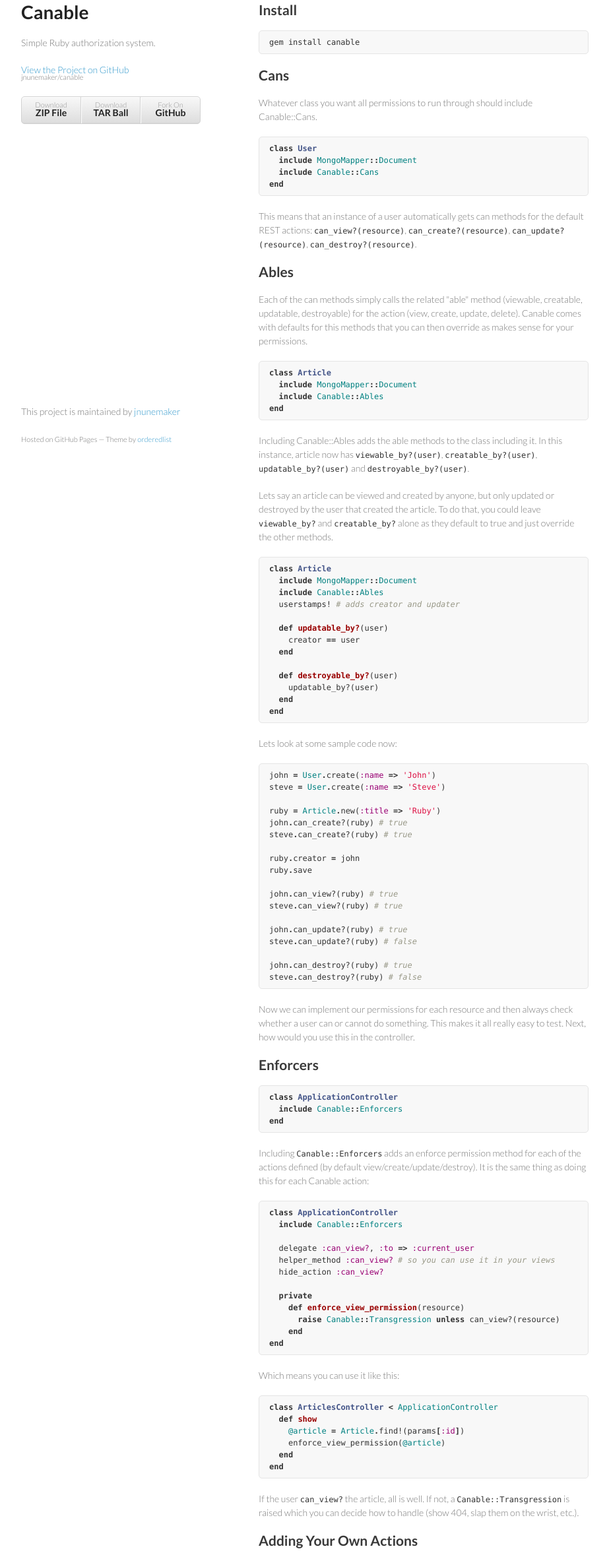
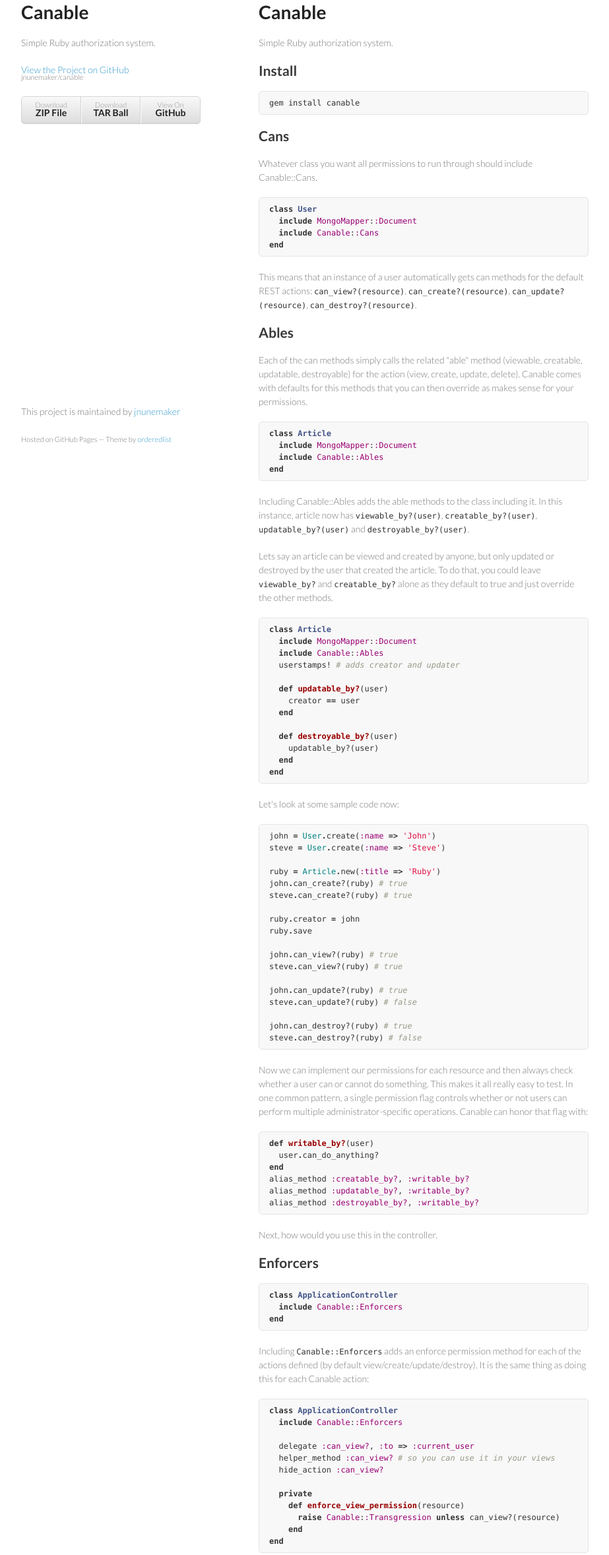
Before and after one commit to jnunemaker/canable, a plain HTML site: page index.html in a window 1280 px wide. Shown: the part 55-2412 px from the top of the page at 66% size, without its empty margins (178-1101 px from the left). Drawn offline with Linux system fonts and the light colour scheme.

Commit message:
Create gh-pages branch via GitHub

```diff
--- a/index.html
+++ b/index.html
@@ -17,15 +17,22 @@
       <header>
         <h1>Canable</h1>
         <p>Simple Ruby authorization system.</p>
+
         <p class="view"><a href="https://github.com/jnunemaker/canable">View the Project on GitHub <small>jnunemaker/canable</small></a></p>
+
+
         <ul>
           <li><a href="https://github.com/jnunemaker/canable/zipball/master">Download <strong>ZIP File</strong></a></li>
           <li><a href="https://github.com/jnunemaker/canable/tarball/master">Download <strong>TAR Ball</strong></a></li>
-          <li><a href="https://github.com/jnunemaker/canable">Fork On <strong>GitHub</strong></a></li>
+          <li><a href="https://github.com/jnunemaker/canable">View On <strong>GitHub</strong></a></li>
         </ul>
       </header>
       <section>
-        <h2>Install</h2>
+        <h1>Canable</h1>
+
+<p>Simple Ruby authorization system.</p>
+
+<h2>Install</h2>
 
 <pre><code>gem install canable
 </code></pre>
@@ -34,14 +41,11 @@
 
 <p>Whatever class you want all permissions to run through should include Canable::Cans.</p>
 
-<div class="highlight">
-<pre><span class="k">class</span> <span class="nc">User</span>
-  <span class="kp">include</span> <span class="no">MongoMapper</span><span class="o">::</span><span class="no">Document</span>
-  <span class="kp">include</span> <span class="no">Canable</span><span class="o">::</span><span class="no">Cans</span>
+<div class="highlight"><pre><span class="k">class</span> <span class="nc">User</span>
+  <span class="kp">include</span> <span class="ss">MongoMapper</span><span class="p">:</span><span class="ss">:Document</span>
+  <span class="kp">include</span> <span class="ss">Canable</span><span class="p">:</span><span class="ss">:Cans</span>
 <span class="k">end</span>
-</pre>
-</div>
-
+</pre></div>
 
 <p>This means that an instance of a user automatically gets can methods for the default REST actions: <code>can_view?(resource)</code>, <code>can_create?(resource)</code>, <code>can_update?(resource)</code>, <code>can_destroy?(resource)</code>.</p>
 
@@ -49,23 +53,19 @@
 
 <p>Each of the can methods simply calls the related "able" method (viewable, creatable, updatable, destroyable) for the action (view, create, update, delete). Canable comes with defaults for this methods that you can then override as makes sense for your permissions.</p>
 
-<div class="highlight">
-<pre><span class="k">class</span> <span class="nc">Article</span>
-  <span class="kp">include</span> <span class="no">MongoMapper</span><span class="o">::</span><span class="no">Document</span>
-  <span class="kp">include</span> <span class="no">Canable</span><span class="o">::</span><span class="no">Ables</span>
+<div class="highlight"><pre><span class="k">class</span> <span class="nc">Article</span>
+  <span class="kp">include</span> <span class="ss">MongoMapper</span><span class="p">:</span><span class="ss">:Document</span>
+  <span class="kp">include</span> <span class="ss">Canable</span><span class="p">:</span><span class="ss">:Ables</span>
 <span class="k">end</span>
-</pre>
-</div>
-
+</pre></div>
 
 <p>Including Canable::Ables adds the able methods to the class including it. In this instance, article now has <code>viewable_by?(user)</code>, <code>creatable_by?(user)</code>, <code>updatable_by?(user)</code> and <code>destroyable_by?(user)</code>.</p>
 
 <p>Lets say an article can be viewed and created by anyone, but only updated or destroyed by the user that created the article. To do that, you could leave <code>viewable_by?</code> and <code>creatable_by?</code> alone as they default to true and just override the other methods.</p>
 
-<div class="highlight">
-<pre><span class="k">class</span> <span class="nc">Article</span>
-  <span class="kp">include</span> <span class="no">MongoMapper</span><span class="o">::</span><span class="no">Document</span>
-  <span class="kp">include</span> <span class="no">Canable</span><span class="o">::</span><span class="no">Ables</span>
+<div class="highlight"><pre><span class="k">class</span> <span class="nc">Article</span>
+  <span class="kp">include</span> <span class="ss">MongoMapper</span><span class="p">:</span><span class="ss">:Document</span>
+  <span class="kp">include</span> <span class="ss">Canable</span><span class="p">:</span><span class="ss">:Ables</span>
   <span class="n">userstamps!</span> <span class="c1"># adds creator and updater</span>
 
   <span class="k">def</span> <span class="nf">updatable_by?</span><span class="p">(</span><span class="n">user</span><span class="p">)</span>
@@ -76,14 +76,11 @@
     <span class="n">updatable_by?</span><span class="p">(</span><span class="n">user</span><span class="p">)</span>
   <span class="k">end</span>
 <span class="k">end</span>
-</pre>
-</div>
+</pre></div>
 
+<p>Let's look at some sample code now:</p>
 
-<p>Lets look at some sample code now:</p>
-
-<div class="highlight">
-<pre><span class="n">john</span> <span class="o">=</span> <span class="no">User</span><span class="o">.</span><span class="n">create</span><span class="p">(</span><span class="ss">:name</span> <span class="o">=&gt;</span> <span class="s1">'John'</span><span class="p">)</span>
+<div class="highlight"><pre><span class="n">john</span> <span class="o">=</span> <span class="no">User</span><span class="o">.</span><span class="n">create</span><span class="p">(</span><span class="ss">:name</span> <span class="o">=&gt;</span> <span class="s1">'John'</span><span class="p">)</span>
 <span class="n">steve</span> <span class="o">=</span> <span class="no">User</span><span class="o">.</span><span class="n">create</span><span class="p">(</span><span class="ss">:name</span> <span class="o">=&gt;</span> <span class="s1">'Steve'</span><span class="p">)</span>
 
 <span class="n">ruby</span> <span class="o">=</span> <span class="no">Article</span><span class="o">.</span><span class="n">new</span><span class="p">(</span><span class="ss">:title</span> <span class="o">=&gt;</span> <span class="s1">'Ruby'</span><span class="p">)</span>
@@ -101,27 +98,31 @@
 
 <span class="n">john</span><span class="o">.</span><span class="n">can_destroy?</span><span class="p">(</span><span class="n">ruby</span><span class="p">)</span> <span class="c1"># true</span>
 <span class="n">steve</span><span class="o">.</span><span class="n">can_destroy?</span><span class="p">(</span><span class="n">ruby</span><span class="p">)</span> <span class="c1"># false</span>
-</pre>
-</div>
+</pre></div>
 
+<p>Now we can implement our permissions for each resource and then always check whether a user can or cannot do something. This makes it all really easy to test. In one common pattern, a single permission flag controls whether or not users can perform multiple administrator-specific operations. Canable can honor that flag with:</p>
 
-<p>Now we can implement our permissions for each resource and then always check whether a user can or cannot do something. This makes it all really easy to test. Next, how would you use this in the controller.</p>
+<div class="highlight"><pre><span class="k">def</span> <span class="nf">writable_by?</span><span class="p">(</span><span class="n">user</span><span class="p">)</span>
+  <span class="n">user</span><span class="o">.</span><span class="n">can_do_anything?</span>
+<span class="k">end</span>
+<span class="n">alias_method</span> <span class="ss">:creatable_by?</span><span class="p">,</span> <span class="ss">:writable_by?</span>
+<span class="n">alias_method</span> <span class="ss">:updatable_by?</span><span class="p">,</span> <span class="ss">:writable_by?</span>
+<span class="n">alias_method</span> <span class="ss">:destroyable_by?</span><span class="p">,</span> <span class="ss">:writable_by?</span>
+</pre></div>
+
+<p>Next, how would you use this in the controller. </p>
 
 <h2>Enforcers</h2>
 
-<div class="highlight">
-<pre><span class="k">class</span> <span class="nc">ApplicationController</span>
-  <span class="kp">include</span> <span class="no">Canable</span><span class="o">::</span><span class="no">Enforcers</span>
+<div class="highlight"><pre><span class="k">class</span> <span class="nc">ApplicationController</span>
+  <span class="kp">include</span> <span class="ss">Canable</span><span class="p">:</span><span class="ss">:Enforcers</span>
 <span class="k">end</span>
-</pre>
-</div>
-
+</pre></div>
 
 <p>Including <code>Canable::Enforcers</code> adds an enforce permission method for each of the actions defined (by default view/create/update/destroy). It is the same thing as doing this for each Canable action:</p>
 
-<div class="highlight">
-<pre><span class="k">class</span> <span class="nc">ApplicationController</span>
-  <span class="kp">include</span> <span class="no">Canable</span><span class="o">::</span><span class="no">Enforcers</span>
+<div class="highlight"><pre><span class="k">class</span> <span class="nc">ApplicationController</span>
+  <span class="kp">include</span> <span class="ss">Canable</span><span class="p">:</span><span class="ss">:Enforcers</span>
 
   <span class="n">delegate</span> <span class="ss">:can_view?</span><span class="p">,</span> <span class="ss">:to</span> <span class="o">=&gt;</span> <span class="ss">:current_user</span>
   <span class="n">helper_method</span> <span class="ss">:can_view?</span> <span class="c1"># so you can use it in your views</span>
@@ -129,73 +130,66 @@
 
   <span class="kp">private</span>
     <span class="k">def</span> <span class="nf">enforce_view_permission</span><span class="p">(</span><span class="n">resource</span><span class="p">)</span>
-      <span class="k">raise</span> <span class="no">Canable</span><span class="o">::</span><span class="no">Transgression</span> <span class="k">unless</span> <span class="n">can_view?</span><span class="p">(</span><span class="n">resource</span><span class="p">)</span>
+      <span class="k">raise</span> <span class="ss">Canable</span><span class="p">:</span><span class="ss">:Transgression</span> <span class="k">unless</span> <span class="n">can_view?</span><span class="p">(</span><span class="n">resource</span><span class="p">)</span>
     <span class="k">end</span>
 <span class="k">end</span>
-</pre>
-</div>
-
+</pre></div>
 
 <p>Which means you can use it like this:</p>
 
-<div class="highlight">
-<pre><span class="k">class</span> <span class="nc">ArticlesController</span> <span class="o">&lt;</span> <span class="no">ApplicationController</span>
+<div class="highlight"><pre><span class="k">class</span> <span class="nc">ArticlesController</span> <span class="o">&lt;</span> <span class="no">ApplicationController</span>
   <span class="k">def</span> <span class="nf">show</span>
     <span class="vi">@article</span> <span class="o">=</span> <span class="no">Article</span><span class="o">.</span><span class="n">find!</span><span class="p">(</span><span class="n">params</span><span class="o">[</span><span class="ss">:id</span><span class="o">]</span><span class="p">)</span>
     <span class="n">enforce_view_permission</span><span class="p">(</span><span class="vi">@article</span><span class="p">)</span>
   <span class="k">end</span>
 <span class="k">end</span>
-</pre>
-</div>
+</pre></div>
 
+<p>If the user <code>can_view?</code> the article, all is well. If not, a <code>Canable::Transgression</code> is raised which you can decide how to handle (show 404, slap them on the wrist, etc.). For example:</p>
 
-<p>If the user <code>can_view?</code> the article, all is well. If not, a <code>Canable::Transgression</code> is raised which you can decide how to handle (show 404, slap them on the wrist, etc.).</p>
+<div class="highlight"><pre><span class="k">class</span> <span class="nc">ApplicationController</span> <span class="o">&lt;</span> <span class="ss">ActionController</span><span class="p">:</span><span class="ss">:Base</span>
+  <span class="n">rescue_from</span> <span class="ss">Canable</span><span class="p">:</span><span class="ss">:Transgression</span><span class="p">,</span> <span class="ss">:with</span> <span class="o">=&gt;</span> <span class="ss">:render_403</span>
+
+  <span class="kp">protected</span>
+  <span class="k">def</span> <span class="nf">render_403</span><span class="p">(</span><span class="n">e</span><span class="p">)</span>
+    <span class="c1"># notify normal exception handler(s) here</span>
+    <span class="n">render</span> <span class="ss">:status</span> <span class="o">=&gt;</span> <span class="mi">403</span>
+  <span class="k">end</span>
+</pre></div>
 
 <h2>Adding Your Own Actions</h2>
 
 <p>You can add your own actions like this:</p>
 
-<div class="highlight">
-<pre><span class="no">Canable</span><span class="o">.</span><span class="n">add</span><span class="p">(</span><span class="ss">:publish</span><span class="p">,</span> <span class="ss">:publishable</span><span class="p">)</span>
-</pre>
-</div>
-
+<div class="highlight"><pre><span class="no">Canable</span><span class="o">.</span><span class="n">add</span><span class="p">(</span><span class="ss">:publish</span><span class="p">,</span> <span class="ss">:publishable</span><span class="p">)</span>
+</pre></div>
 
 <p>The first parameter is the can method (ie: <code>can_publish?</code>) and the second is the able method (ie: <code>publishable_by?</code>).</p>
 
 <p>Ables can also be added as class methods. For example, to restrict access to an index action:</p>
 
-<div class="highlight">
-<pre><span class="no">Canable</span><span class="o">.</span><span class="n">add</span><span class="p">(</span><span class="ss">:index</span><span class="p">,</span> <span class="ss">:indexable</span><span class="p">)</span>
-</pre>
-</div>
-
+<div class="highlight"><pre><span class="no">Canable</span><span class="o">.</span><span class="n">add</span><span class="p">(</span><span class="ss">:index</span><span class="p">,</span> <span class="ss">:indexable</span><span class="p">)</span>
+</pre></div>
 
 <p>Then enforce by passing the class instead of the instance:</p>
 
-<div class="highlight">
-<pre><span class="k">class</span> <span class="nc">ArticlesController</span> <span class="o">&lt;</span> <span class="no">ApplicationController</span>
+<div class="highlight"><pre><span class="k">class</span> <span class="nc">ArticlesController</span> <span class="o">&lt;</span> <span class="no">ApplicationController</span>
   <span class="k">def</span> <span class="nf">index</span>
     <span class="vi">@articles</span> <span class="o">=</span> <span class="no">Article</span><span class="o">.</span><span class="n">all</span>
     <span class="n">enforce_index_permission</span><span class="p">(</span><span class="no">Article</span><span class="p">)</span>
   <span class="k">end</span>
 <span class="k">end</span>
-</pre>
-</div>
-
+</pre></div>
 
 <p>Then in the article model, add the able check as a class method:</p>
 
-<div class="highlight">
-<pre><span class="k">class</span> <span class="nc">Article</span>
+<div class="highlight"><pre><span class="k">class</span> <span class="nc">Article</span>
   <span class="c1"># ...</span>
   <span class="k">def</span> <span class="nc">self</span><span class="o">.</span><span class="nf">indexable_by?</span><span class="p">(</span><span class="n">user</span><span class="p">)</span>
     <span class="o">!</span><span class="n">user</span><span class="o">.</span><span class="n">nil?</span>
   <span class="k">end</span>
 <span class="k">end</span>
-</pre>
-</div>
-
+</pre></div>
 
 <h2>Review</h2>
 
@@ -213,7 +207,7 @@ future version unintentionally.</li>
 <li>Send me a pull request. Bonus points for topic branches.</li>
 </ul><h2>Copyright</h2>
 
-<p>Copyright (c) 2010 John Nunemaker. See <a href="https://github.com/jnunemaker/canable/blob/master/LICENSE">LICENSE</a> for details.</p>
+<p>Copyright (c) 2010 John Nunemaker. See LICENSE for details.</p>
       </section>
       <footer>
         <p>This project is maintained by <a href="https://github.com/jnunemaker">jnunemaker</a></p>
```
Also changed, not shown: params.json (+1 -1 lines).
